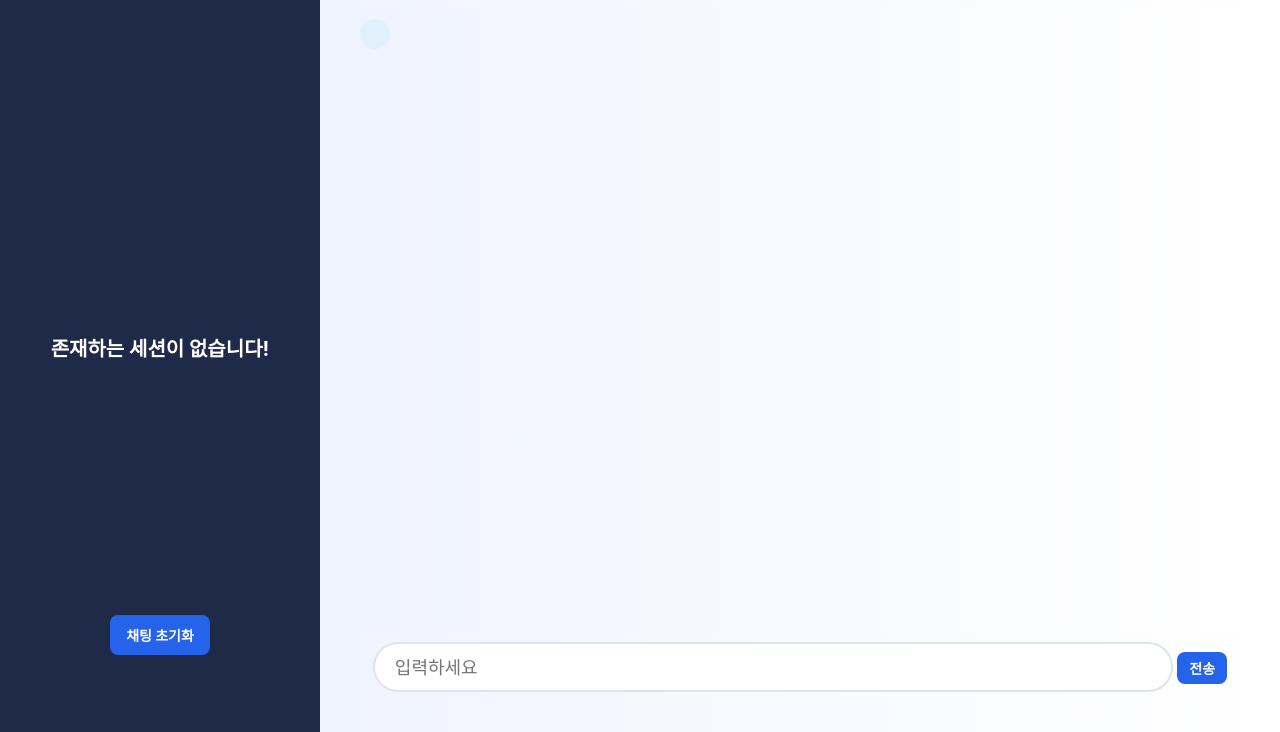
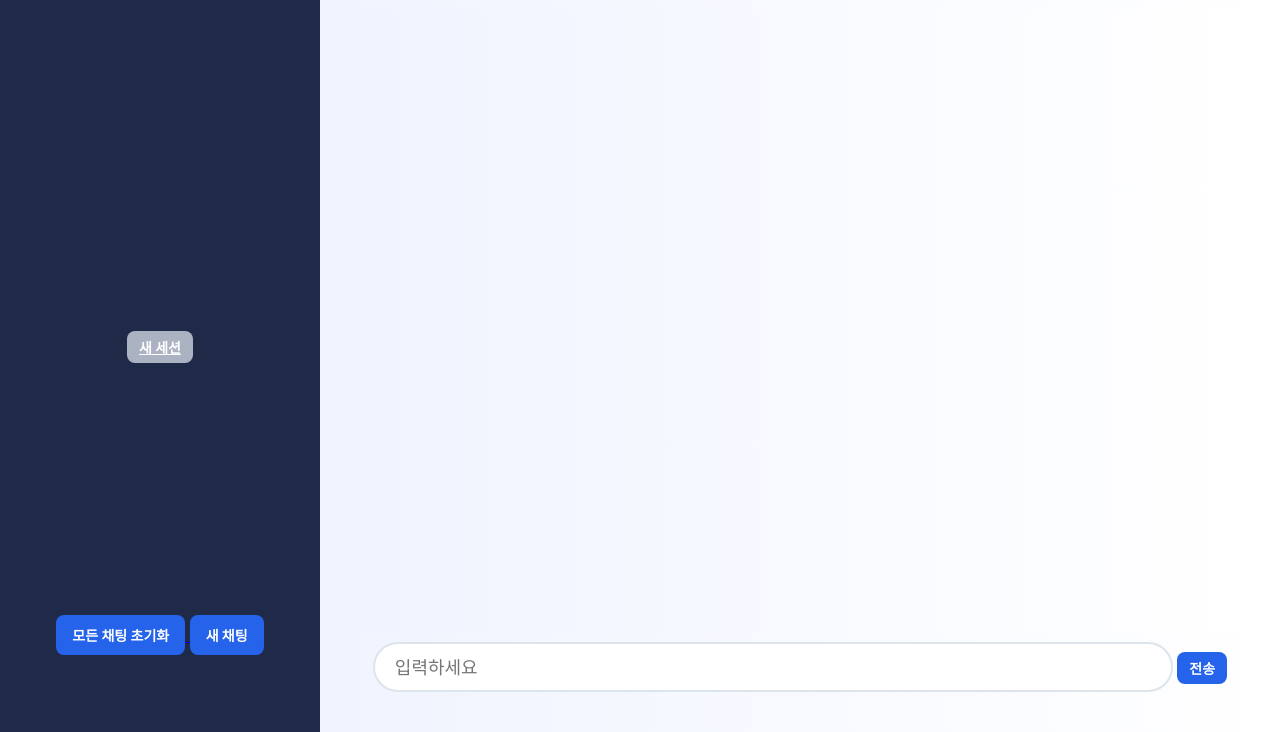
Before and after one commit to SKNETWORKS-FAMILY-AICAMP/SKN10-FINAL-1Team, a Django app: page / in a window 1280 px wide. Shown: the part 68-800 px from the top of the page. Run offline with Django 5.2, Linux system fonts and the light colour scheme; a user stored in the database is signed in; data comes from the database, SQL or seed files in the repository; tables that the repository leaves empty hold one stand-in row (values such as "Sample post").

Commit message:
세션 추가 완료

```diff
--- a/code_seeker/models.py
+++ b/code_seeker/models.py
@@ -11,6 +11,7 @@ class ChatSession(models.Model):
 class ChatMessage(models.Model):
     id = models.UUIDField(primary_key=True, default=uuid.uuid4, editable=False)
     session = models.ForeignKey(ChatSession, on_delete=models.CASCADE, related_name="messages")
+    role = models.CharField(max_length=20) # system | human
     content = models.TextField()
     created_at = models.DateTimeField(auto_now_add=True)
 
--- a/code_seeker/urls.py
+++ b/code_seeker/urls.py
@@ -4,5 +4,6 @@ from .views import *
 
 urlpatterns = [
     path('', index, name='homepage'),
-    path('delete_message/', delete_message, name="delete_message")
+    path('delete_message/', delete_message, name="delete_message"),
+    path('add_session/', add_session, name="add_session")
 ]
--- a/code_seeker/views.py
+++ b/code_seeker/views.py
@@ -7,7 +7,8 @@ from langchain.embeddings.openai import OpenAIEmbeddings
 from langchain.vectorstores import Chroma
 from langchain.chat_models import ChatOpenAI
 from langchain.chains import RetrievalQA
-
+from .utils import summarize_message;
+from dotenv import load_dotenv
 """
 1. get 방식으로 파라미터 입력받음
 2. 파라미터가 있다면 해당 세션 선택, 없다면 세션들중에 가장 최근의 세션 선택
@@ -20,6 +21,7 @@ from langchain.chains import RetrievalQA
 
 # Create your views here.
 def index(request) :
+    load_dotenv()  # .env 로드
     session_id = request.GET.get('session_id') # GET 파라미터가 없다면, request.GET.get()은 기본적으로 None을 반환
     if session_id is None :
         if ChatSession.objects.exists() : # 남은 세션이 1개라도 있다면 가장 최근의 세션을 선택
@@ -27,19 +29,27 @@ def index(request) :
         else : # 남은 세션이 없을때, 새 세션을 생성하여 선택
             new_session = ChatSession.objects.create()
             session_id = new_session.id
-
+    # 현재 세션 정보를 받음.
+    session = ChatSession.objects.get(id=session_id)
 
     if request.method == 'POST' :
-        # 유저 메시지 저장
+        # 유저 입력을 post방식으로 받음.
+        user_msg = request.POST.get('input-box').strip()
 
-        user_msg = request.POST.get('input-box').strip()
-        user_chat = ChatMessage(is_human=True, message=user_msg)
+        # 만약 세션 제목이 "새 세션"이면, 유저 입력을 요약해서 제목으로 설정
+        if session.title == "새 세션" :
+            content = summarize_message(user_msg)
+            session.title = content
+            session.save()
+
+        # 유저 입력 저장
+        user_chat = ChatMessage(role="human", content=user_msg, session=session)
         user_chat.save()
 
         # 1. 기존에 만든 chroma_db 경로
         persist_directory = "./chroma_db"
         # 2. 임베딩 모델 (기존과 동일해야 함)
-        embedding_model = OpenAIEmbeddings()
+        embedding_model = OpenAIEmbeddings(openai_api_key=os.getenv("OPENAI_API_KEY"))
 
         # 3. 저장된 Chroma DB 불러오기
         vectordb = Chroma(
@@ -60,12 +70,20 @@ def index(request) :
 
         # 6. LangChain + RAG에 user_msg
         result = qa_chain(user_msg)
-        chatbot_chat = ChatMessage(is_human=False, message=result['result'])
+        chatbot_chat = ChatMessage(role="chatbot", content=result['result'], session=session)
         chatbot_chat.save()
 
-    content = {"messages" : ChatMessage.objects.all().order_by('created_at')}
+
+    content = {"messages" : ChatMessage.objects.filter(session=session).order_by('created_at'),
+               "sessions" : ChatSession.objects.all().order_by('-started_at'),
+               "current_session" : session}
     return render(request, "code_seeker/index.html", content)
 
 def delete_message(request) :
     ChatMessage.objects.all().delete()
+    ChatSession.objects.all().delete()
     return redirect("homepage")
+
+def add_session(request) :
+    ChatSession.objects.create()
+    return redirect("homepage")
--- a/create_vector_db.py
+++ b/create_vector_db.py
@@ -6,7 +6,7 @@ from langchain.schema import Document
 from langchain_openai import OpenAIEmbeddings
 from langchain_chroma import Chroma
 from chromadb import Client
-
+from dotenv import load_dotenv
 """
 1. Loader로 파일 로드(html은 BeautifulSoup로 전처리하므로 필요 x)
 2. 전처리 후 Document() 객체 생성 (page_content, metadata)
@@ -51,7 +51,7 @@ def create_chroma_db(documents) :
     # 해당 Document 리스트를 기준으로 Chroma Db에 저장
     # 주의점 : 같은 문서를 두 번 저장하면, 덮어쓰기가 아니라 추가가 된다!
     db = Chroma.from_documents(
-        documents, OpenAIEmbeddings(), persist_directory="./chroma_db", collection_name="my_db"
+        documents, OpenAIEmbeddings(openai_api_key=os.getenv("OPENAI_API_KEY")), persist_directory="./chroma_db", collection_name="my_db"
     )
     # 모든 문서 ID를 가져와 Chunk의 개수 확인(원본 문서 개수 x, chunk의 갯수 O)
     docs = db.get()
@@ -60,6 +60,7 @@ def create_chroma_db(documents) :
     print(docs)
 
 def main() :
+    load_dotenv()
     ai_computing_document = load_all_document("templates/product/ai_computing")
     db_document = load_all_document("templates/product/db")
     network = load_all_document("templates/product/network")
--- a/requirements.txt
+++ b/requirements.txt
@@ -8,3 +8,4 @@ langchain_openai
 langchain_community
 transformers
 langchain_chroma
+chromadb
--- a/static/css/base.css
+++ b/static/css/base.css
@@ -37,6 +37,8 @@ body{
     display: flex;
     justify-content: center;     /* 가로 중앙 정렬 */
     align-items: center;         /* 세로 중앙 정렬 */
+    flex-direction: column;
+    gap: 16px;
 }
 
 .session-no-message {
@@ -58,7 +60,16 @@ body{
     font-weight: bold;
     font-size: 14px;
 }
-
+.current-session {
+    background-color: #abb2c2;
+    color: white;
+    padding: 6px 12px;
+    border-radius: 8px;
+    border: none;
+    cursor: pointer;
+    font-weight: bold;
+    font-size: 14px;
+}
 .github-connect {
     text-align: center;
     margin-top: auto;
--- a/templates/code_seeker/index.html
+++ b/templates/code_seeker/index.html
@@ -21,17 +21,26 @@
     <div class="session-list">
         {% if sessions %}
             {% for session in sessions %}
-                <a class="session-button" href="?session_id={{ session.id }}">
-                    {{ session.title }}
-                </a>
+                {% if session.id == current_session.id %}
+                    <a class="current-session" href="?session_id={{ session.id }}">
+                        {{ session.title }}
+                    </a>
+                {% else %}
+                    <a class="session-button" href="?session_id={{ session.id }}">
+                        {{ session.title }}
+                    </a>
+                {% endif %}
             {% endfor %}
         {% else %}
             <div class="session-no-message">존재하는 세션이 없습니다!</div>
         {% endif %}
     </div>
     <div class="github-connect">
-        <a href="{% url 'delete_message' %}" onclick="return confirm('대화를 정말 삭제하시겠습니까?');">
-        <button class="connect-button" type="button">채팅 초기화</button>
+        <a href="{% url 'delete_message' %}" onclick="return confirm('모든 대화를 정말 삭제하시겠습니까?');">
+        <button class="connect-button" type="button">모든 채팅 초기화</button>
+        </a>
+        <a href="{% url 'add_session' %}" onclick="return confirm('새 채팅을 추가하시겠습니까?');">
+        <button class="connect-button" type="button">새 채팅</button>
         </a>
     </div>
 </div>
@@ -40,13 +49,15 @@
     <h2>Product Searcher</h2>
     <div class="chat-area">
         {% for msg in messages %}
-            {% if msg.is_human %}
-                <div class="user-box">{{msg.message}}</div>
+            {% if msg.role == "human" %}
+                <div class="user-box">{{msg.content}}</div>
             {% else %}
-                <div class="chatbot-box">{{msg.message}}</div>
+                <div class="chatbot-box">{{msg.content}}</div>
             {% endif %}
         {% endfor %}
     </div>
+    <!-- 여기서 중요점! post방식을 쓸때 action을 정의하지 않으면 현재 보고 있는 페이지 URL
+        즉 파라미터 ?session_id......까지도 전달이 된다!-->
     <form method="post">
         {% csrf_token %}
     <input type="text" class="input-box" name="input-box" placeholder="입력하세요" />
```
Also changed, not shown: code_seeker/utils.py (added, +19 -0 lines).
